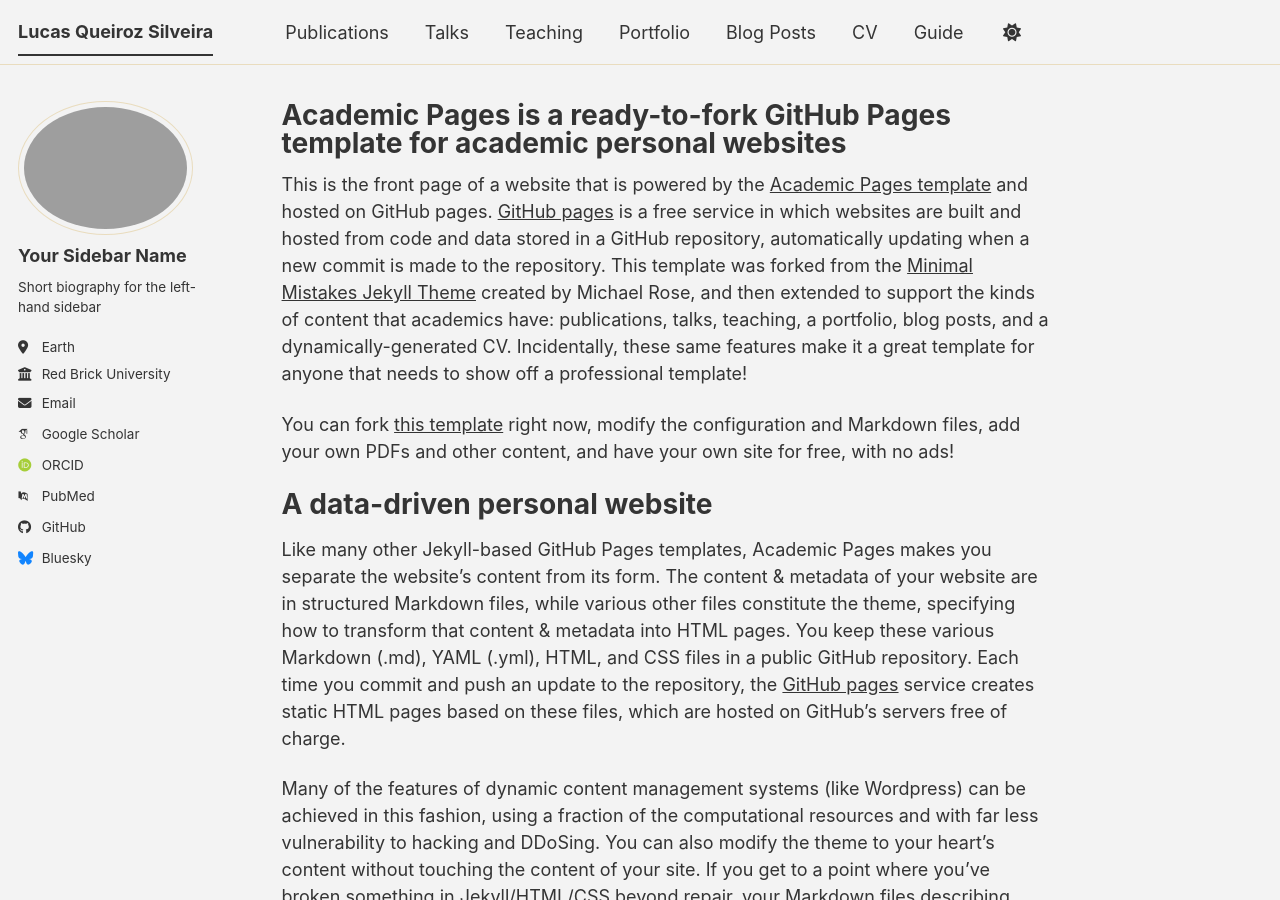
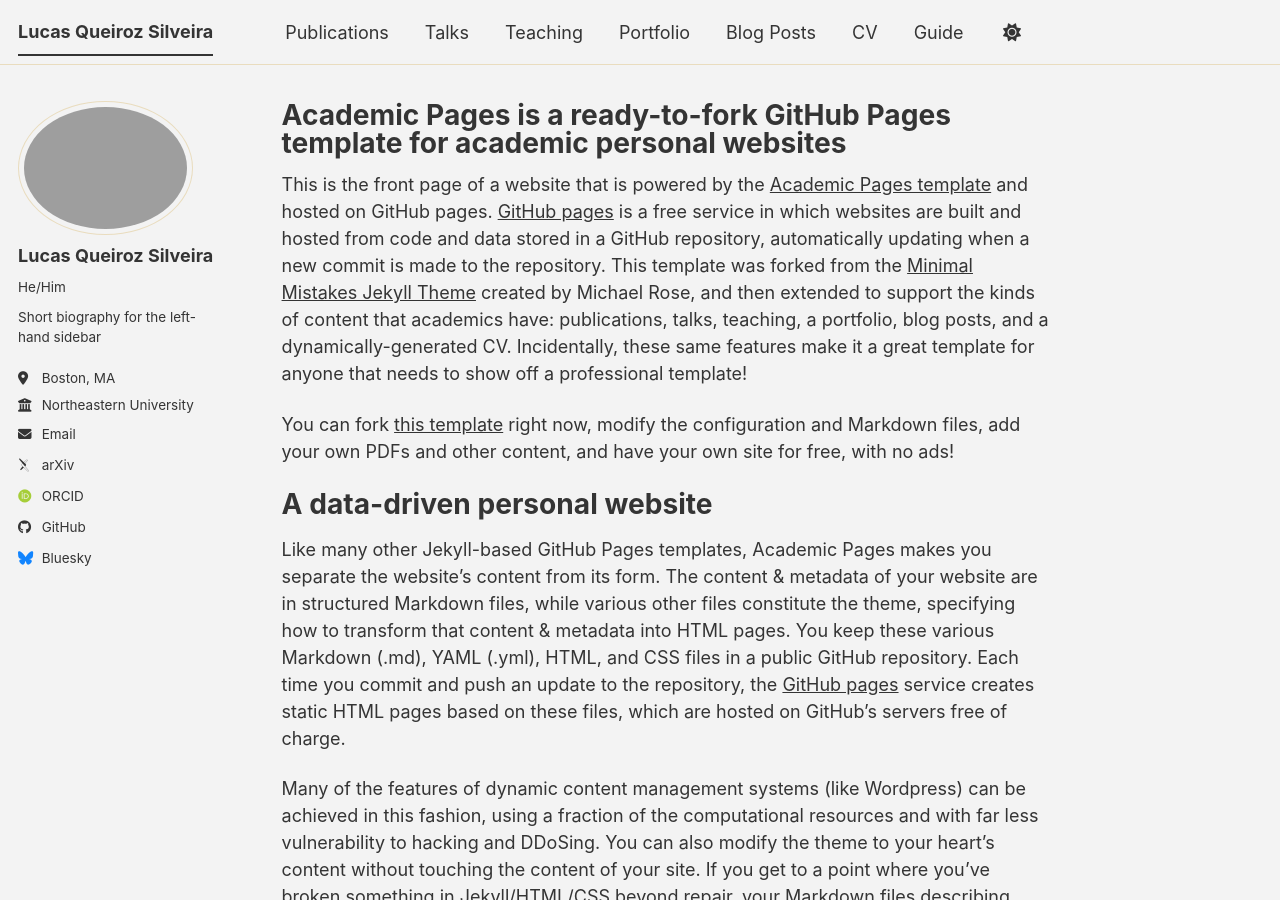
Before and after one commit to Lucas-Q-Silveira/Lucas-Q-Silveira.github.io, a Jekyll site: the page built from _pages/about.md, in a window 1280 px wide and 900 px high. Built offline with Jekyll 4.4.1, drawn with Linux system fonts in a browser that asks for light colours; some web fonts are replaced; a script bundle is joined from its source files by our own code; library files that are not in the unit come from our copies.

Commit message:
Update author profile information in _config.yml

```diff
--- a/_config.yml
+++ b/_config.yml
@@ -24,24 +24,24 @@
 author:
   # Biographic information
   avatar           : "profile.png"
-  name             : "Your Sidebar Name"
-  pronouns         : # example: "she/her"
+  name             : "Lucas Queiroz Silveira"
+  pronouns         : "He/Him"
   bio              : "Short biography for the left-hand sidebar"
-  location         : "Earth"
-  employer         : "Red Brick University"
+  location         : "Boston, MA"
+  employer         : "Northeastern University"
   uri              : # URL
-  email            : "none@example.org"
+  email            : "silveira.luc@northeastern.edu"
 
   # Academic websites
   academia         : # URL
-  arxiv            : # URL - Update with the correct link to your profile
-  googlescholar    : "https://scholar.google.com/citations?user=PS_CX0AAAAAJ"
+  arxiv            : "https://arxiv.org/search/?searchtype=author&query=Silveira%2C+L+Q"
+  googlescholar    : # URL
   inspire-hep      : # URL
   impactstory      : # URL
-  orcid            : "https://orcid.org/yourorcidurl"
+  orcid            : "https://orcid.org/0009-0004-2405-8490"
   semantic         : # URL
   ssrn             : # URL
-  pubmed           : "https://www.ncbi.nlm.nih.gov/pubmed/?term=john+snow"
+  pubmed           : # URL
   researchgate     : # URL
   scopus           : # URL
   zotero           : # URL
```
